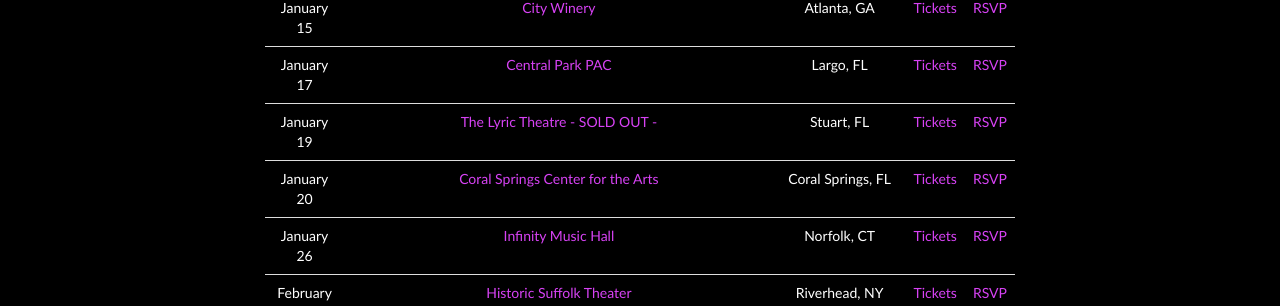
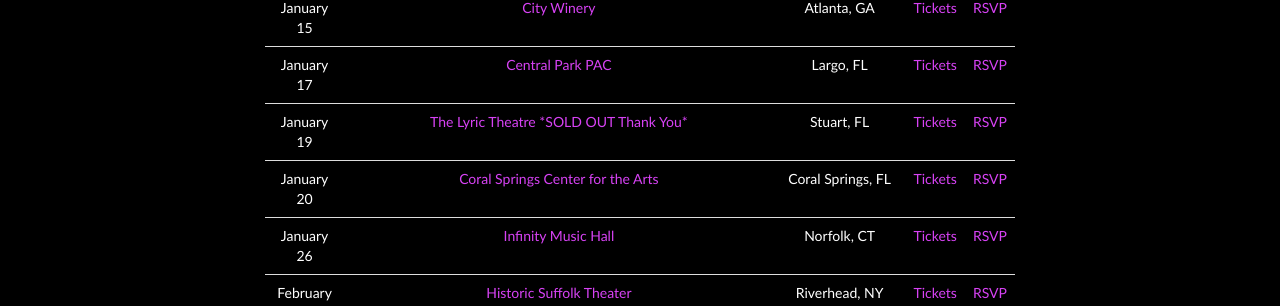
Before and after one commit to machineweb/machineweb.github.io, a Jekyll site: the page built from index.html, in a window 1280 px wide and 900 px high, scrolled down 939 px. Shown: the part 147-453 px from the top of the window. Built offline with Jekyll 4.4.1, drawn with Linux system fonts in a browser that asks for light colours; comment, search, counter and statistics services are not loaded.

Commit message:
Updated tour

```diff
--- a/_data/tour.yml
+++ b/_data/tour.yml
@@ -1412,7 +1412,7 @@
     location: "Plymouth, NH"
 
   - date: "October 29 2010"
-    venue: "Infinity Hall"
+    venue: "Infinity Hal *SOLD OUT thank you*l"
     location: "Norfolk, CT"
 
   - date: "October 30 2010"
@@ -3539,7 +3539,7 @@
     order: "1541743200000"
 
   - date: "January 19 2019"
-    venue: "The Lyric Theatre - SOLD OUT - "
+    venue: "The Lyric Theatre *SOLD OUT  Thank You* "
     venue-url: "http://www.lyrictheatre.com/show/9817-the-machine-performs-pink-floyd"
     location: "Stuart, FL"
     tickets-url: "http://www.lyrictheatre.com/show/9817-the-machine-performs-pink-floyd"
```
